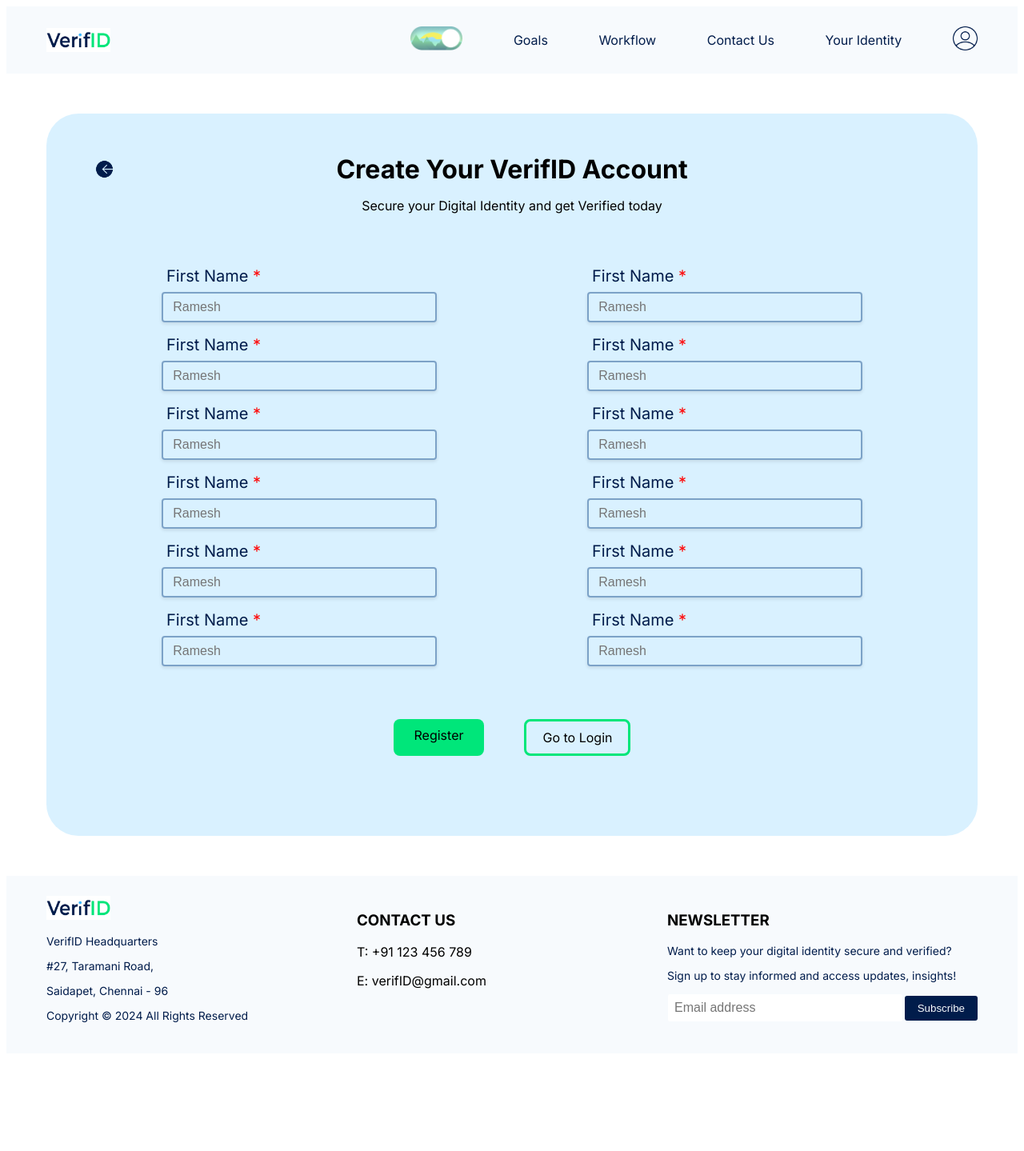
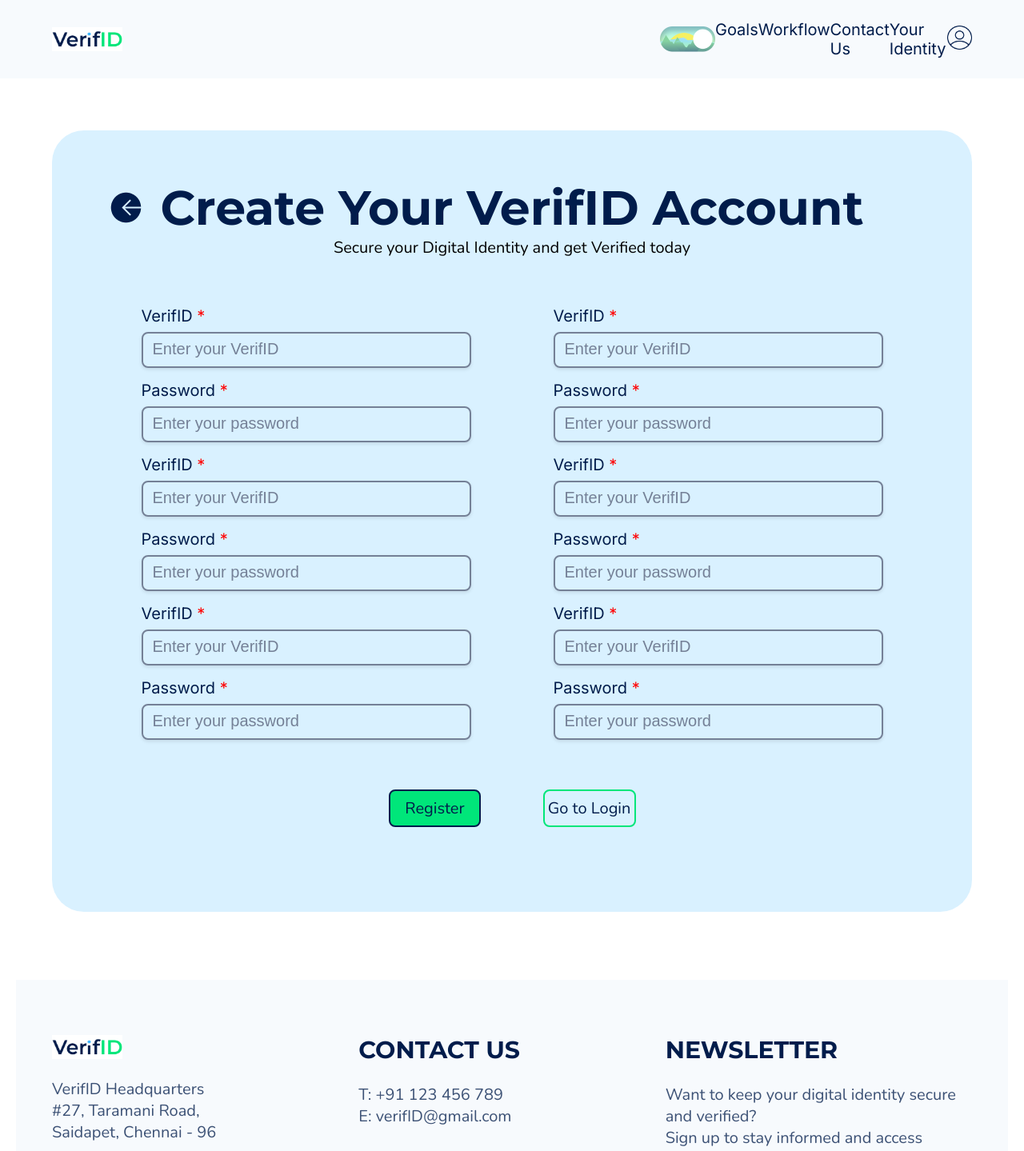
Before and after one commit to VarunCypherV/verfid, a Next.js app in the folder clientnext/: page /register in a window 1280 px wide. Shown: the top 1439 px of the page at 80% size. Before the commit the page ends 1325 px from the top, so only its background shows below. Built offline with nearby package versions, Linux system fonts and the light colour scheme.

Commit message:
Css and structural changes for consistency

```diff
--- a/clientnext/src/app/components/footer.js
+++ b/clientnext/src/app/components/footer.js
@@ -8,27 +8,21 @@ function Footer() {
   return (
     <div className="Footer">
       <div className="F_Left">
-        <img src="/Assets/Logo.jpg" />
-        <div>
-          <p>VerifID Headquarters</p>
-          <p>#27, Taramani Road,</p>
-          <p>Saidapet, Chennai - 96</p>
-        </div>
-        <div>
-          <p>Copyright © 2024 All Rights Reserved</p>
-        </div>
+        <img className="top" src="/Assets/Logo.jpg" />
+        <p>VerifID Headquarters</p>
+        <p>#27, Taramani Road,</p>
+        <p>Saidapet, Chennai - 96</p>
+        <p className="bottom">Copyright © 2024 All Rights Reserved</p>
       </div>
 
       <div className="F_Middle">
-        <div>
-          <h3>CONTACT US</h3>
+        <h3 className="top">CONTACT US</h3>
 
-          <p>T: +91 123 456 789</p>
-          <p>E: verifID@gmail.com</p>
-        </div>
+        <p>T: +91 123 456 789</p>
+        <p>E: verifID@gmail.com</p>
       </div>
       <div className="F_Right">
-        <h3>NEWSLETTER</h3>
+        <h3 className="top">NEWSLETTER</h3>
 
         <p>Want to keep your digital identity secure and verified?</p>
         <p>Sign up to stay informed and access updates, insights!</p>
--- a/clientnext/src/app/components/regFields.js
+++ b/clientnext/src/app/components/regFields.js
@@ -6,90 +6,77 @@ function RegField() {
   return (
     <div className="RF">
       <div className="form-group">
-        <div className="fg_content">
-          <label htmlFor="firstName">
-            First Name <span className="required">*</span>
+        <label htmlFor="verifID">
+          VerifID <span className="required">*</span>
         </label>
         <input
           type="text"
-            id="firstName"
-            name="firstName"
-            placeholder="Ramesh"
+          id="verifID"
+          name="verifID"
+          placeholder="Enter your VerifID"
           className="input-field"
         />
       </div>
-      </div>
       <div className="form-group">
-        <div className="fg_content">
-          <label htmlFor="firstName">
-            First Name <span className="required">*</span>
+        <label htmlFor="password">
+          Password <span className="required">*</span>
         </label>
         <input
           type="text"
-            id="firstName"
-            name="firstName"
-            placeholder="Ramesh"
+          id="password"
+          name="password"
+          placeholder="Enter your password"
           className="input-field"
         />
       </div>
-      </div>
       <div className="form-group">
-        <div className="fg_content">
-          <label htmlFor="firstName">
-            First Name <span className="required">*</span>
+        <label htmlFor="verifID">
+          VerifID <span className="required">*</span>
         </label>
         <input
           type="text"
-            id="firstName"
-            name="firstName"
-            placeholder="Ramesh"
+          id="verifID"
+          name="verifID"
+          placeholder="Enter your VerifID"
           className="input-field"
         />
       </div>
-      </div>
       <div className="form-group">
-        <div className="fg_content">
-          <label htmlFor="firstName">
-            First Name <span className="required">*</span>
+        <label htmlFor="password">
+          Password <span className="required">*</span>
         </label>
         <input
           type="text"
-            id="firstName"
-            name="firstName"
-            placeholder="Ramesh"
+          id="password"
+          name="password"
+          placeholder="Enter your password"
           className="input-field"
         />
       </div>
-      </div>
       <div className="form-group">
-        <div className="fg_content">
-          <label htmlFor="firstName">
-            First Name <span className="required">*</span>
+        <label htmlFor="verifID">
+          VerifID <span className="required">*</span>
         </label>
         <input
           type="text"
-            id="firstName"
-            name="firstName"
-            placeholder="Ramesh"
+          id="verifID"
+          name="verifID"
+          placeholder="Enter your VerifID"
           className="input-field"
         />
       </div>
-      </div>
       <div className="form-group">
-        <div className="fg_content">
-          <label htmlFor="firstName">
-            First Name <span className="required">*</span>
+        <label htmlFor="password">
+          Password <span className="required">*</span>
         </label>
         <input
           type="text"
-            id="firstName"
-            name="firstName"
-            placeholder="Ramesh"
+          id="password"
+          name="password"
+          placeholder="Enter your password"
           className="input-field"
         />
       </div>
-      </div>
-
     </div>
   );
 }
--- a/clientnext/src/app/components/subscribe.js
+++ b/clientnext/src/app/components/subscribe.js
@@ -6,7 +6,11 @@ function Subscribe() {
   return (
     <div className="sub-container">
       <div className="input-section">
-        <input type="email" placeholder="Email address" className="email-input" />
+        <input
+          type="email"
+          placeholder="Email address"
+          className="email-input"
+        />
       </div>
       <div className="button-section">
         <button className="subscribe-button">Subscribe</button>
--- a/clientnext/src/app/globals.css
+++ b/clientnext/src/app/globals.css
@@ -1,15 +1,48 @@
 /* NEED TO CREATE VARIABLES FOR COLORS TO ENABLE DARK LIGHT MODE */
-@import url("https://fonts.googleapis.com/css2?family=Inter:wght@400;500;600;700&display=swap");
-@import url("https://fonts.googleapis.com/css2?family=Montserrat:ital,wght@0,100..900;1,100..900&family=Nunito:ital,wght@0,200..1000;1,200..1000&display=swap");
-
+@import url('https://fonts.googleapis.com/css2?family=Montserrat:ital,wght@0,100..900;1,100..900&family=Nunito:ital,wght@0,200..1000;1,200..1000&display=swap');
 :root {
   --text: #011c4b;
+  --text75: #3c5175;
+  --text50: #748096;
   --background: #f7fafd;
   --primary: #3566d0;
   --secondary: #01a1fe;
+  --secondary30: #addffd;
+   --box: #d9f1ff;
   --accent: #00e67a;
-  --box: #d9f1ff;
   --hover-color: #ff5722;
+}
+
+*{
+  margin: 0;
+  padding: 0;
+  box-sizing: border-box;
+}
+
+div{
+  display: flex;
+  flex-direction: column;
+}
+
+h1{
+  font-size: 60px;
+  font-family: "Montserrat", system-ui;
+  color: var(--text);
+  margin:0;
+}
+
+h3{
+  font-size: 30px;
+  font-family: "Montserrat", system-ui;
+  color: var(--text);
+  margin:0;
+}
+
+p{
+  font-size: 20px;
+  font-family: "Nunito", system-ui;
+  color: var(--text75);
+  margin: 0px;
 }
 
 .Nav {
@@ -17,13 +50,14 @@
   flex-direction: row;
   flex: 1;
   background-color: var(--background);
-  padding: 25px 50px;
+  padding: 25px 65px;
 }
 .nav-link {
   text-decoration: none; /* Removes underline */
   color: var(--text); /* Default color */
-  font-size: 16px;
-  font-family: "Inter", sans-serif;
+  align-self: start;
+  font-size: 20px;
+  font-family: "Inter", system-ui;
   transition: color 0.3s ease; /* Smooth transition for hover effect */
   cursor: pointer; /* Adds pointer cursor */
 }
@@ -35,33 +69,32 @@
 
 .Left {
   display: flex;
+  flex-direction: row;
   align-items: center;
   justify-content: flex-start;
-  flex: 1;
-  margin-right: 100px;
+  flex: 2;
+  margin-right: 500px;
   > img {
     height: 30px;
-    width: 80px;
+    width: 88px;
     align-self: center;
   }
 }
 .Right {
   display: flex;
-  align-items: center;
+  flex-direction: row;
   justify-content: space-between;
-  flex: 2;
+  flex: 3;
   > div {
     align-self: center;
     > img {
-      height: 30px;
+      height: 31.05px;
+      width: 69px;
       align-self: center;
     }
   }
   > p {
-    font-size: 16px;
-    font-family: "Inter", sans-serif;
     color: var(--text);
-    align-self: center;
   }
 }
 .ProfileImg {
@@ -77,55 +110,56 @@
 .Footer {
   display: flex;
   flex-direction: row;
-  padding: 25px 50px;
+  justify-content: center;
+  margin: 20px;
+  padding: 45px;
+  height: 300px;
   background-color: var(--background);
+  flex:1;
 }
 
 .F_Left {
+  height: 200px;
+  display: flex;
   flex: 1;
+  align-self: flex-start;
   > img {
     height: 30px;
-    width: 80px;
-    align-self: center;
-  }
-  > div {
-    > p {
-      font-size: 14px;
-      font-family: "Inter", sans-serif;
-      color: var(--text);
-      align-self: center;
+    width: 88.32px;
   }
 }
+.top{
+  margin: 24px 0;
+}
+
+.bottom{
+  margin: 24px 0;
+  color: var(--text);
 }
 
 .F_Middle {
+  height: 200px;
   flex: 1;
-  > p {
-    font-size: 14px;
-    font-family: "Inter", sans-serif;
-    color: var(--text);
-    align-self: center;
-  }
+  display: flex;
+  align-self: flex-start;
 }
 
 .F_Right {
+  height: 200px;
   flex: 1;
-  > p {
-    font-size: 14px;
-    font-family: "Inter", sans-serif;
-    color: var(--text);
-    align-self: center;
-  }
+  display: flex;
+  align-self: flex-start;
 }
 
 /* ===================================================== */
 
 .sub-container {
+  margin: 24px 0;
   display: flex;
-  /* flex-direction: row; */
+  flex-direction: row;
   align-items: center;
   border-radius: 5px;
-  max-width: 400px;
+  max-width: 487.74px;
 }
 
 .input-section {
@@ -138,7 +172,11 @@
   padding: 8px;
   border: 1px solid var(--background);
   border-radius: 3px;
-  font-size: 16px;
+}
+
+::placeholder{
+  color: var(--text50);
+  font-size: 20px;
 }
 
 .button-section {
@@ -158,28 +196,125 @@
   background-color: var(--hover-color);
 }
 
-/* =============================================== */
+/* ===================================================== */
+
+.HeroSection {
+  display: flex;                     /* Enable Flexbox */
+  flex-direction: row;            /* Stack children vertically */
+  align-items: center;               /* Center items horizontally */
+  justify-content: space-between;           /* Center items vertically */
+  padding:  140px;
+  width: 100%;
+  flex:1;                     /* Add padding around the section */
+  background-color: var(--background); /* Use your variable for background */
+}
+
+.HeroImage {
+  display: flex;                     /* Enable Flexbox for image container */
+  justify-content: center;           /* Center image horizontally */
+  width: 631px;
+  height: 469.76px;
+  flex:1;                       /* Make image container full width */
+}
+
+.HeroHeader {
+  text-align: left;               /* Center text horizontally */
+  margin: 20px 0;
+  flex:1;                   /* Add vertical margins */
+}
+
+.TrustTextPrimary {
+  background: conic-gradient(
+    from 45deg,            /* Set the starting angle of the gradient */
+    var(--accent),              /* Gradient color 1 */
+    #1B418D,              /* Gradient color 2 */
+    #3566D0,              /* Gradient color 3 */
+    var(--primary)               /* Gradient color 4 */
+  );
+  -webkit-background-clip: text; /* Clip the background to the text */
+  -webkit-text-fill-color: transparent; /* Make the text color transparent */
+}
+
+.HeroText {
+  text-align: left;               /* Center text horizontally */
+  margin: 55px 0;                   /* Add vertical margins */
+  color: var(--text75);             /* Use your color variable */
+  font-size: 20px;                  /* Font size for description */
+  font-family: 'Nunito', sans-serif; /* Use your font family */
+}
+
+.HeroButtons {
+  display: flex;                    /* Enable Flexbox for buttons */
+  flex-direction: row;
+  justify-content: space-between;          /* Center buttons horizontally */
+  margin-top: 55px;                 /* Add top margin */
+}
+
+button {
+  width: 185px;
+  height: 47px;              /* Add padding to buttons */
+  border: none;                    /* Remove default border */
+  border-radius: 8px;              /* Rounded corners */
+  cursor: pointer;                  /* Change cursor on hover */
+  font-family: 'Nunito', sans-serif; /* Use your font family */
+  >p{
+    color:var(--text)
+  }
+}
+
+.primary {
+  background-color: var(--secondary30); /* Use your primary color */
+  color: var(--text);          /* Text color */
+  border: 2px solid var(--text);
+}
+
+.secondary {
+  background-color: var(--accent); /* Use your secondary color */
+  color: var(--text);           /* Text color */
+  border: 2px solid var(--text);
+}
+
+.dotted{
+  background-color: transparent;
+  border: 2px solid var(--accent);
+}
+
+/* Optional: Add hover effects */
+.primary:hover {
+  background-color: var(--hover-color); /* Change color on hover */
+}
+
+.secondary:hover {
+  background-color: var(--hover-color); /* Change color on hover */
+}
+
+.dotted:hover {
+  background-color: var(--hover-color); /* Change color on hover */
+  border: 2px solid var(--text);
+}
+
+/* ===================================================== */
 
 .WBox {
-  display: flex;
-  flex-direction: column;
   background-color: var(--box);
   align-items: center;
-  padding: 50px;
+  padding: 60px;
   border-radius: 40px;
-  margin: 50px;
+  margin: 65px;
 }
 
 .WB_Head {
-  display: flex;
-  flex-direction: column;
+  align-items: center;
+  justify-content: center;
   flex: 1;
-  margin-bottom: 50px;
+  margin-bottom: 60px;
   width: 100%;
+  >p{
+    color: #000;
+  };
 }
 
 .WB_Title {
-    display: flex;
   align-items: center;
   justify-content: center; /* Center the text */
   width: 100%; /* Ensures it stretches across */
@@ -189,68 +324,44 @@
 .WB_Title img {
   position: absolute; /* Position the image absolutely */
   left: 10px; /* Adjust as needed to place it at the corner */
-    height: 25px; /* Maintain height */
-    width: 25px; /* Maintain width */
+  height: 45px; /* Maintain height */
+  width: 45px; /* Maintain width */
 }
 
-  .WB_Title h1 {
-    margin: 0; /* Remove margin to avoid extra space */
-  }
-
-
-
-.WB_Cap {
-  margin: auto;
-}
 .form-group {
   margin-bottom: 16px;
   width: 100%;
-  display: flex;
-  justify-content: center;
-  align-self: center;
-  align-items: center;
 }
 
 .fg_content {
   width: 100%;
-  display: flex; /* Flexbox for alignment */
-  flex-direction: column;
-  align-items: center; /* Center items horizontally */
-  justify-content: center; /* Center items vertically */
 }
 
-/* Additional styling for the label and input field */
 label {
-  font-weight: 400;
   font-size: 20px;
   margin-bottom: 8px;
   color: var(--text);
-  text-align: left; /* Center the text */
-  align-self: start;
+  text-align: left;
 }
 
 .input-field {
-  padding: 8px 12px;
-  font-size: 16px;
-  border: 2px solid #7ca2c7;
-  border-radius: 4px;
+  padding: 12px;
+  font-size: 15px;
+  border: 2px solid var(--text50);
+  color: var(--text50);
+  border-radius: 8px;
   background-color: transparent;
   box-shadow: 0 2px 4px rgba(0, 0, 0, 0.1);
-  outline: none;
-  width: 95%; /* Keep width as is or adjust to your preference */
   text-align: left; /* Center text within the input field */
 }
 
 .required {
   color: red;
 }
+
 .RF {
-  display: flex;
-  flex-direction: column;
   flex: 1;
-  align-items: center;
-  justify-content: center;
-  margin: 0px 100px;
+  margin: 0px 5%;
 }
 
 .input-field:focus {
@@ -258,48 +369,18 @@ label {
 }
 
 .RegFieldContainer {
-  display: flex;
   flex-direction: row;
-  flex: 1;
   width: 100%;
-  justify-content: space-between;
-  align-items: center;
-  > div {
-    flex: 1;
 }
+
+.LogFieldContainer {
+  width: 30%;
 }
-.LogFieldContainer {
-    display: flex;
-    flex-direction: column;
-    flex: 1;
+
+.RegButtons {
+  flex-direction: row;
+  justify-content: center;
+  gap: 25%;
   width: 30%;
-    justify-content: space-between;
-    align-items: center;
-    > div {
-      flex: 1;
+  margin: 46px 0px;
 }
-  }
-.RegButtons {
-  display: flex;
-  flex-direction: row;
-  margin: 50px 0px;
-}
-.ButtonLeft {
-  border-radius: 8px;
-  background-color: #00e67a;
-  margin-right: 25px;
-  padding: 10px 26px;
-  > p {
-    margin: 0px;
-  }
-}
-.ButtonRight {
-  border-radius: 8px;
-  background-color: transparent;
-  border: 3px solid #00e67a;
-  margin-left: 25px;
-  padding: 10px 20px;
-  > p {
-    margin: 0px;
-  }
-}
--- a/clientnext/src/app/register/page.js
+++ b/clientnext/src/app/register/page.js
@@ -15,24 +15,21 @@ function Register() {
             <img src="/Assets/Back.png" />
             <h1>Create Your VerifID Account</h1>
           </div>
-          <div className="WB_Cap">
-            <p>Secure your Digital Identity and get Verified today</p>
-          </div>
+          <p>Secure your Digital Identity and get Verified today</p>
         </div>
         <div className="RegFieldContainer">
           <RegField />
           <RegField />
         </div>
         <div className="RegButtons">
-          <div className="ButtonLeft">
+          <button className="secondary">
             <p>Register</p>
-          </div>
-          <div className="ButtonRight">
+          </button>
+          <button className="dotted">
             <p>Go to Login</p>
-          </div>
+          </button>
         </div>
       </div>
-
       <Footer />
     </div>
   );
```
Also changed, not shown: clientnext/src/app/Land/page.js (+7 -4 lines), clientnext/src/app/components/herosection.js (+11 -4 lines), clientnext/src/app/components/navbar.js (+15 -7 lines), clientnext/src/app/login/page.js (+18 -24 lines), clientnext/src/app/page.js (+7 -6 lines), clientnext/public/assets/Hero Image.png (added). Lines whose indentation alone changed are shown as unchanged.
